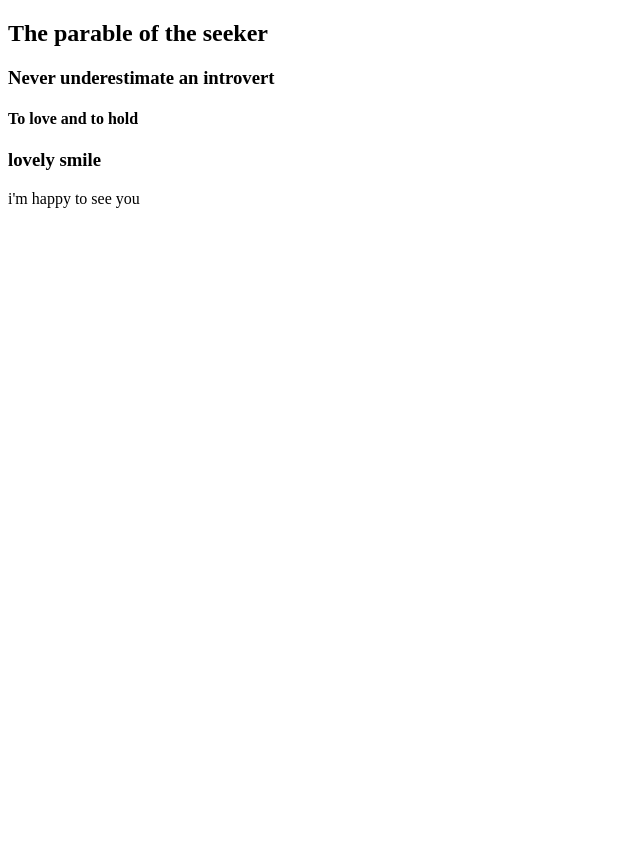
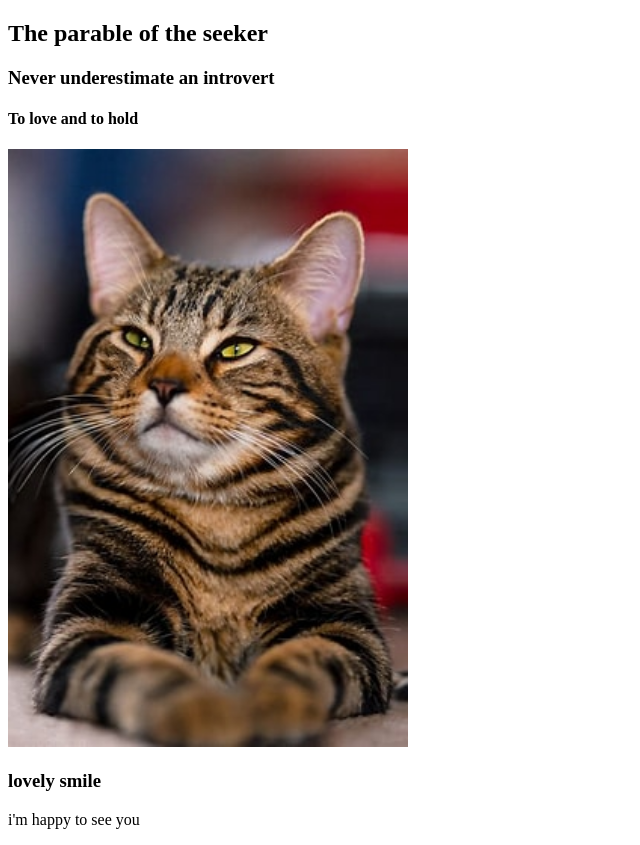
Before and after one commit to MimiPearl26/ASSIGNMENT, a plain HTML site: page index.html in a window 1280 px wide. Shown: the whole page, without its empty margins (0-640 px from the left). Before the commit the page ends 800 px from the top, so only its background shows below. Drawn offline with Linux system fonts and the light colour scheme.

Commit message:
added image

```diff
--- a/index.html
+++ b/index.html
@@ -8,6 +8,8 @@
         <h3>Never underestimate an introvert</h3>
         <h4>To love and to hold</h4>
 
+        <img src="cat ng.jpg" width="400"
+
         <section>
             <h3>lovely smile</h3>
             <p>i'm happy to see you</p>
```
Also changed, not shown: cat ng.jpg (added).
